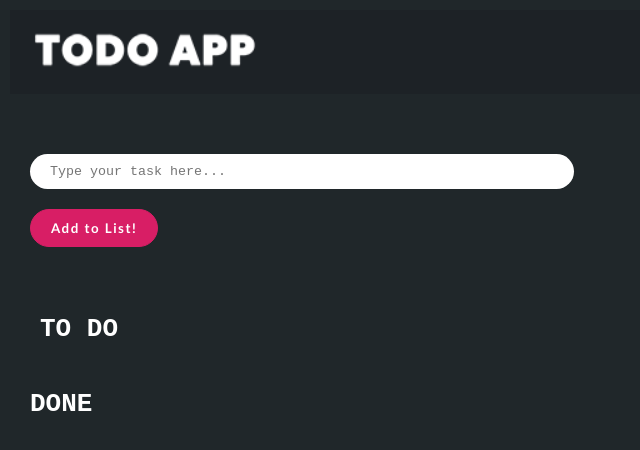
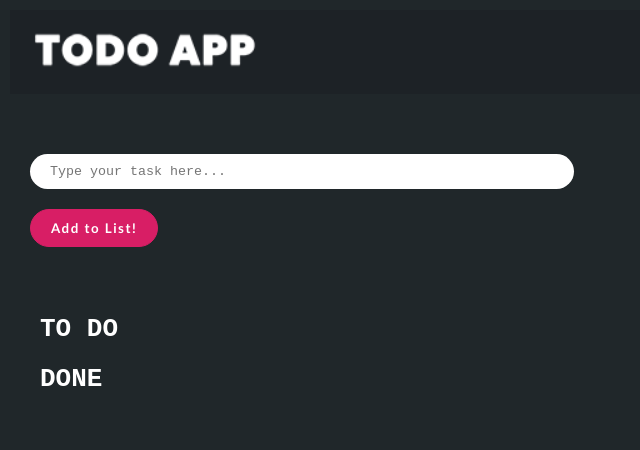
Before and after one commit to ediheid/react-todo-app, a React (Create React App) app: page / in a window 1280 px wide. Shown: the top 450 px of the page, without its empty margins (0-640 px from the left). Built offline with nearby package versions, Linux system fonts and the light colour scheme.

Commit message:
Finished exercise, added redo function, close function on done items and added some extra styling

```diff
--- a/src/components/App.js
+++ b/src/components/App.js
@@ -57,19 +57,26 @@ const App = () => {
     // }
   };
 
-  // Delete ToDo item with specific ID
-  // const deleteItem = (deletedId) => {
-  //   setTodos(toDos.filter((toDos) => toDos.id !== deletedId));
-  // };
-
-  // * Prop for above function -- deleteItemProp={deleteItem}
-
-  // Instead of deleting item, change to 'Don'
+  // Done Function
 
   const setToDoItemAsDone = (itemId) => {
     setTodos(toDos.filter((todo) => todo.id !== itemId));
     setDoneItems(doneItems.concat(toDos.filter((todo) => todo.id === itemId)));
   };
+
+  // Redo function
+
+  const reDoItem = (itemId) => {
+    setDoneItems(doneItems.filter((done) => done.id !== itemId));
+    setTodos(toDos.concat(doneItems.filter((todo) => todo.id === itemId)));
+  };
+
+  // Delete Function
+  const deleteItem = (deletedId) => {
+    setDoneItems(doneItems.filter((item) => item.id !== deletedId));
+  };
+
+  // * Prop for above function -- deleteItemProp={deleteItem}
 
   return (
     <div className="app">
@@ -87,7 +94,11 @@ const App = () => {
       <ToDosContainer items={toDos} moveItemToDone={setToDoItemAsDone} />
 
       {/* Child Component 4 - DoneContainer */}
-      <DoneContainer items={doneItems} />
+      <DoneContainer
+        items={doneItems}
+        reDoItem={reDoItem}
+        deleteItem={deleteItem}
+      />
     </div>
   );
 };
--- a/src/components/DoneContainer.js
+++ b/src/components/DoneContainer.js
@@ -6,7 +6,15 @@ const DoneContainer = (props) => {
   // For every "todo" object inside the array (e.g. "Wake up" or "Walk the dog")...
   // ... create a new <ToDoItem /> to represent that task.
   const doneItems = props.items.map((todo) => {
-    return <DoneItem item={todo} key={todo.id} id={todo.id} />;
+    return (
+      <DoneItem
+        item={todo}
+        key={todo.id}
+        id={todo.id}
+        reDoItem={props.reDoItem}
+        deleteItem={props.deleteItem}
+      />
+    );
   });
 
   return (
--- a/src/components/DoneItem.js
+++ b/src/components/DoneItem.js
@@ -3,22 +3,39 @@ import React from "react";
 // npm i --save @fortawesome/fontawesome-svg-core
 // npm install --save @fortawesome/free-solid-svg-icons
 // npm install --save @fortawesome/react-fontawesome
-import { FontAwesomeIcon } from '@fortawesome/react-fontawesome';
-import { faRedo } from '@fortawesome/free-solid-svg-icons';
+import { FontAwesomeIcon } from "@fortawesome/react-fontawesome";
+import { faRedo, faTimes } from "@fortawesome/free-solid-svg-icons";
 
-const redoIcon = <FontAwesomeIcon icon={faRedo} />
+const redoIcon = <FontAwesomeIcon icon={faRedo} />;
+const closeIcon = <FontAwesomeIcon icon={faTimes} />;
 
-const DoneItem = props => {
+const DoneItem = (props) => {
+  // Redo Function
+  const reDoFunction = () => {
+    props.reDoItem(props.id);
+  };
+
+  // Delete Function
+  const deleteFunction = () => {
+    props.deleteItem(props.id);
+  };
+
   return (
     <div className="done-item">
       {/* Take the "todo" object received in the "item" prop, and use the value of its "text" property */}
       <p>{props.item.text}</p>
       <div>
         {/* Use a font awesome icon to render a "check" icon - see line 9 for creating the icon component */}
-                <button className="btn">{redoIcon}</button>
+        <button className="btn reDoButton" onClick={reDoFunction}>
+          {redoIcon}
+        </button>
+
+        <button className="btn closeButton" onClick={deleteFunction}>
+          {closeIcon}
+        </button>
       </div>
     </div>
   );
-}
+};
 
 export default DoneItem;
--- a/src/css/styles.css
+++ b/src/css/styles.css
@@ -41,7 +41,18 @@ code {
 }
 
 .app .btn:hover {
-  opacity: 0.9;
+  opacity: 0.8;
+}
+
+.app .reDoButton {
+  /* background-color: rgb(24, 65, 21); */
+  background-color: #e6a200;
+  margin: 5px;
+}
+
+.app .closeButton {
+  background-color: #771d4d;
+  margin: 5px;
 }
 
 nav {
@@ -102,7 +113,9 @@ h1 {
 }
 
 .done-container {
-  padding: 10px;
+  /* padding: 10px; */
+
+  margin: 20px 0 0 20px;
 }
 
 .done-container .done-item {
@@ -119,6 +132,7 @@ h1 {
 .done-container .done-item p {
   text-decoration: line-through;
   opacity: 0.5;
+  text-overflow: clip;
 }
 
 .input-field,
```
Lines whose indentation alone changed are shown as unchanged.
